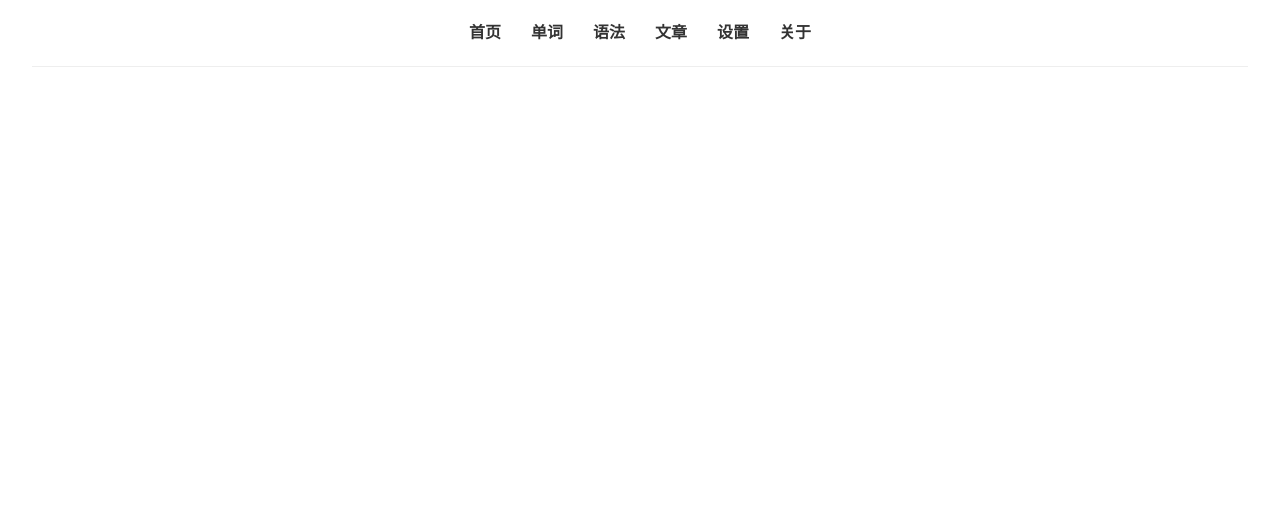
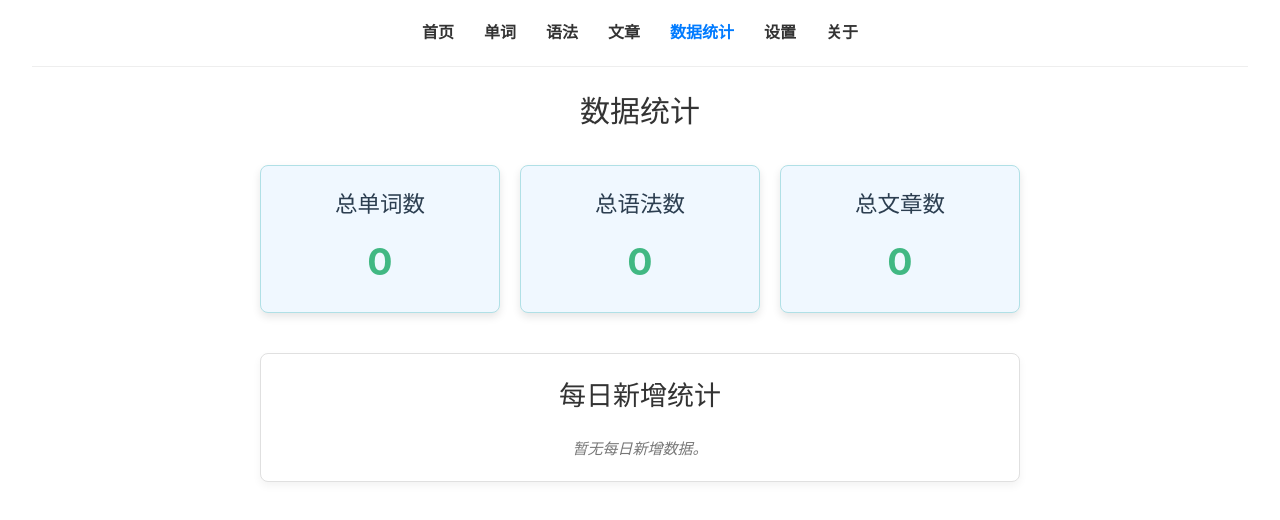
Before and after one commit to soukai-japan/tracer, a Vue app: page /stats in a window 1280 px wide. Before the commit this address had no page. Shown: the top 520 px of the page. Built offline with nearby package versions, Linux system fonts and the light colour scheme.

Commit message:
feat: stats

```diff
--- a/src/App.vue
+++ b/src/App.vue
@@ -8,6 +8,7 @@ import { RouterLink, RouterView } from 'vue-router'
     <RouterLink to="/vocabulary">单词</RouterLink>
     <RouterLink to="/grammar">语法</RouterLink>
     <RouterLink to="/passage">文章</RouterLink>
+    <RouterLink to="/stats">数据统计</RouterLink>
     <RouterLink to="/settings">设置</RouterLink>
     <RouterLink to="/about">关于</RouterLink>
   </nav>
--- a/src/router/index.ts
+++ b/src/router/index.ts
@@ -13,6 +13,11 @@ const router = createRouter({
       path: '/about',
       name: 'about',
       component: () => import('../views/AboutView.vue'),
+    },
+    {
+      path: '/stats',
+      name: 'stats',
+      component: () => import('../views/StatsView.vue'),
     },
     {
       path: '/settings',
--- /dev/null
+++ b/src/views/StatsView.vue
@@ -0,0 +1,177 @@
+<template>
+  <div class="stats-view">
+    <h1>数据统计</h1>
+    <div class="stats-cards">
+      <div class="stat-card">
+        <h2>总单词数</h2>
+        <p>{{ totalWords }}</p>
+      </div>
+      <div class="stat-card">
+        <h2>总语法数</h2>
+        <p>{{ totalGrammars }}</p>
+      </div>
+      <div class="stat-card">
+        <h2>总文章数</h2>
+        <p>{{ totalPassages }}</p>
+      </div>
+    </div>
+
+    <div class="daily-stats">
+      <h2>每日新增统计</h2>
+      <div v-if="Object.keys(dailyNewWords).length > 0">
+        <h3>单词</h3>
+        <ul>
+          <li v-for="(count, date) in dailyNewWords" :key="date">{{ date }}: {{ count }} 个</li>
+        </ul>
+      </div>
+      <div v-if="Object.keys(dailyNewGrammars).length > 0">
+        <h3>语法</h3>
+        <ul>
+          <li v-for="(count, date) in dailyNewGrammars" :key="date">{{ date }}: {{ count }} 个</li>
+        </ul>
+      </div>
+      <div v-if="Object.keys(dailyNewPassages).length > 0">
+        <h3>文章</h3>
+        <ul>
+          <li v-for="(count, date) in dailyNewPassages" :key="date">{{ date }}: {{ count }} 篇</li>
+        </ul>
+      </div>
+      <p v-else>暂无每日新增数据。</p>
+    </div>
+  </div>
+</template>
+
+<script setup lang="ts">
+import { ref, onMounted } from 'vue'
+import { db } from '@/services/db'
+
+const totalWords = ref(0)
+const totalGrammars = ref(0)
+const totalPassages = ref(0)
+
+const dailyNewWords = ref<Record<string, number>>({})
+const dailyNewGrammars = ref<Record<string, number>>({})
+const dailyNewPassages = ref<Record<string, number>>({})
+
+onMounted(async () => {
+  await loadStats()
+})
+
+const loadStats = async () => {
+  // 总数统计
+  totalWords.value = await db.words.count()
+  totalGrammars.value = await db.grammars.count()
+  totalPassages.value = await db.passages.count()
+
+  // 每日新增统计
+  const words = await db.words.toArray()
+  dailyNewWords.value = calculateDailyStats(words)
+
+  const grammars = await db.grammars.toArray()
+  dailyNewGrammars.value = calculateDailyStats(grammars)
+
+  const passages = await db.passages.toArray()
+  dailyNewPassages.value = calculateDailyStats(passages)
+}
+
+const calculateDailyStats = (items: { createdAt?: Date }[]) => {
+  const stats: Record<string, number> = {}
+  items.forEach((item) => {
+    if (item.createdAt) {
+      const date = new Date(item.createdAt).toLocaleDateString() // 获取日期字符串
+      stats[date] = (stats[date] || 0) + 1
+    }
+  })
+  return stats
+}
+</script>
+
+<style scoped>
+.stats-view {
+  padding: 20px;
+  max-width: 800px;
+  margin: 0 auto;
+}
+
+h1 {
+  text-align: center;
+  margin-bottom: 30px;
+  color: #333;
+}
+
+.stats-cards {
+  display: flex;
+  justify-content: space-around;
+  gap: 20px;
+  margin-bottom: 40px;
+}
+
+.stat-card {
+  background-color: #f0f8ff;
+  border: 1px solid #b0e0e6;
+  border-radius: 8px;
+  padding: 20px;
+  text-align: center;
+  flex: 1;
+  box-shadow: 0 4px 8px rgba(0, 0, 0, 0.1);
+}
+
+.stat-card h2 {
+  font-size: 1.5em;
+  color: #2c3e50;
+  margin-bottom: 10px;
+}
+
+.stat-card p {
+  font-size: 2.5em;
+  font-weight: bold;
+  color: #41b883;
+}
+
+.daily-stats {
+  background-color: #ffffff;
+  border: 1px solid #e0e0e0;
+  border-radius: 8px;
+  padding: 20px;
+  box-shadow: 0 4px 8px rgba(0, 0, 0, 0.05);
+}
+
+.daily-stats h2 {
+  font-size: 1.8em;
+  color: #333;
+  margin-bottom: 20px;
+  text-align: center;
+}
+
+.daily-stats h3 {
+  font-size: 1.2em;
+  color: #555;
+  margin-top: 15px;
+  margin-bottom: 10px;
+  border-bottom: 1px solid #eee;
+  padding-bottom: 5px;
+}
+
+.daily-stats ul {
+  list-style: none;
+  padding: 0;
+}
+
+.daily-stats li {
+  padding: 8px 0;
+  border-bottom: 1px dashed #f0f0f0;
+  display: flex;
+  justify-content: space-between;
+  align-items: center;
+}
+
+.daily-stats li:last-child {
+  border-bottom: none;
+}
+
+.daily-stats p {
+  text-align: center;
+  color: #777;
+  font-style: italic;
+}
+</style>
```
